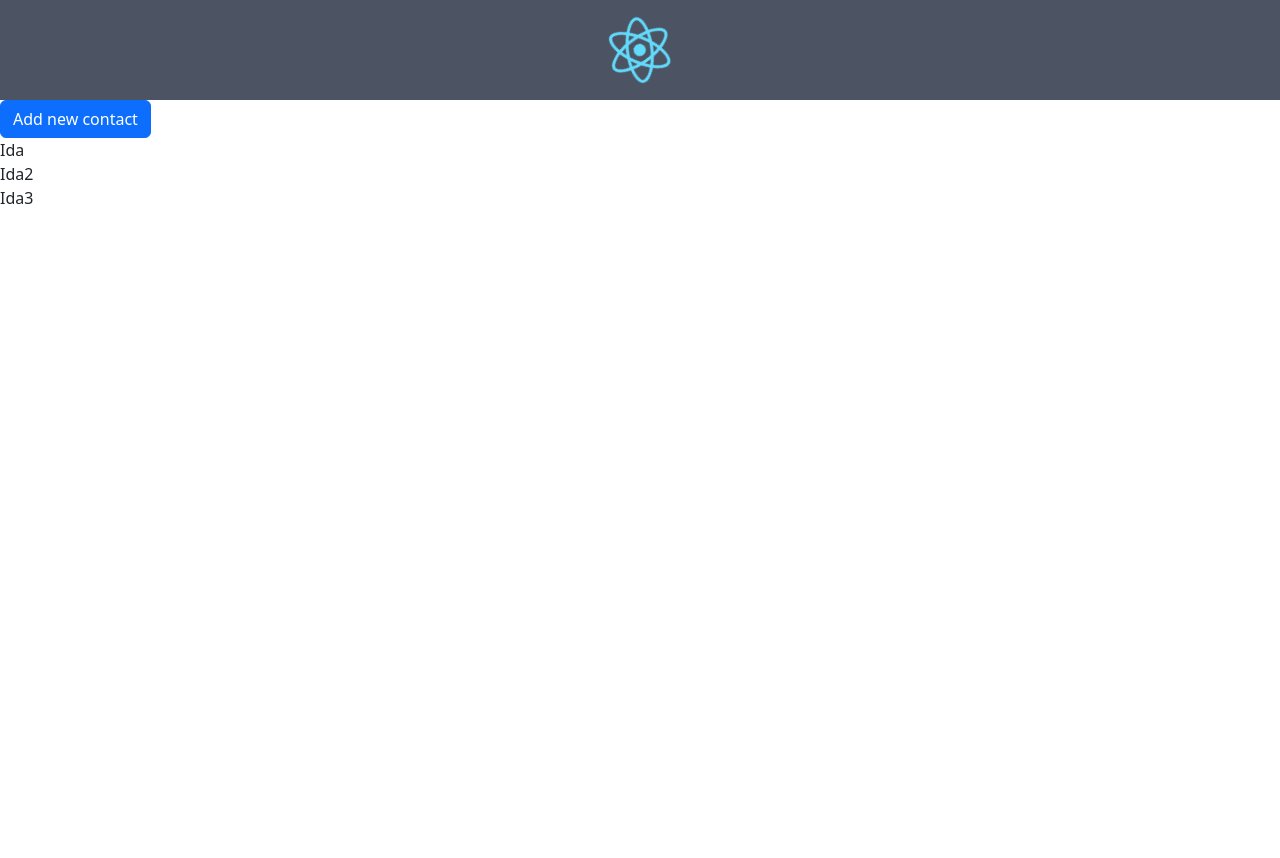
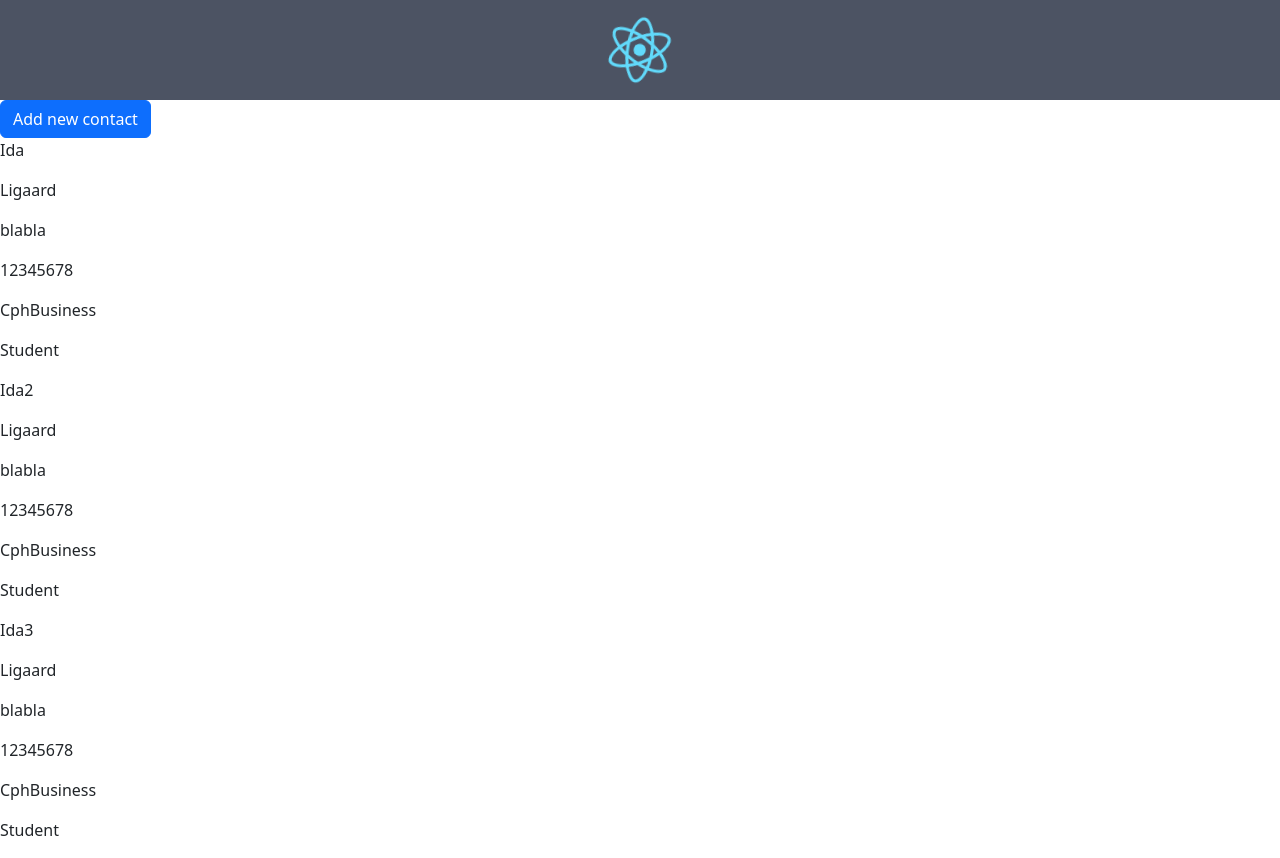
Before and after one commit to cph-il95/kontaktbog, a React (Create React App) app: page / in a window 1280 px wide. Before the commit the page ends 800 px from the top, so only its background shows below. Built offline with nearby package versions, Linux system fonts and the light colour scheme.

Commit message:
har fået alle værdier til at vises

```diff
--- a/src/App.js
+++ b/src/App.js
@@ -5,6 +5,7 @@ import 'bootstrap/dist/css/bootstrap.min.css';
 import './Modal.css';
 import { Contact } from './entities/Contact';
 import { useState } from 'react';
+import ContactItem from './components/ContactItem';
 
 
 function App() {
@@ -25,8 +26,8 @@ function App() {
       </header>
       <ContactCreateModal className="Example" setContacts={setContacts} contacts={contacts}/>
 
-      {contacts.map( (contact) => {
-          return <div>{contact.firstname}</div>
+      {contacts.map( (x) => {
+          return <ContactItem contact={x} />
         }
         )}
     </div>
--- a/src/Modal.css
+++ b/src/Modal.css
@@ -1,4 +1,4 @@
-.Example{
+.ContactCreateModal{
     position: absolute;
     top: 100px;
     left: 100px;
--- /dev/null
+++ b/src/components/ContactItem.jsx
@@ -0,0 +1,14 @@
+import React from 'react'
+
+export default function ContactItem({contact}) {
+  return (
+    <div>
+        <p>{contact.firstname}</p>
+        <p>{contact.lastname}</p>
+        <p>{contact.email}</p>
+        <p>{contact.phone}</p>
+        <p>{contact.company}</p>
+        <p>{contact.position}</p>
+    </div>
+  )
+}
```
